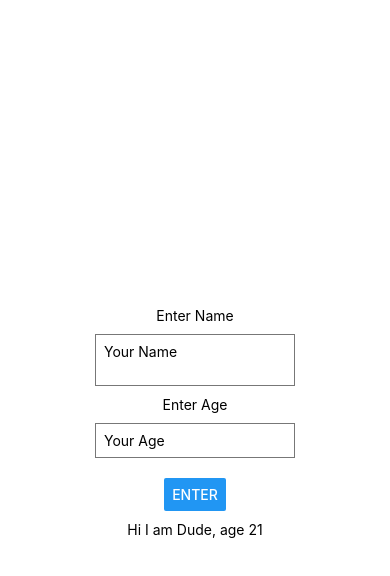
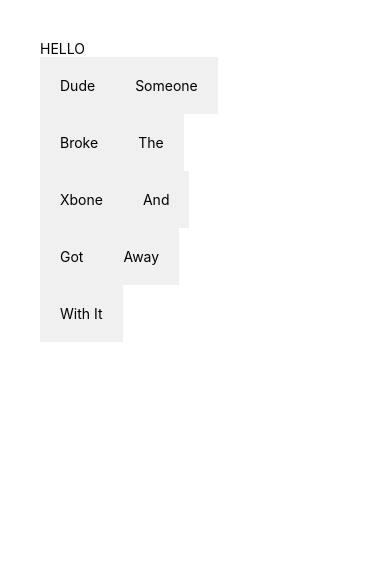
Before and after one commit to ShabanK/react-native-list-app, a React Native app: screen / in a window 390 px wide. Shown: the top 576 px of the page. Built offline with nearby package versions, Linux system fonts and the light colour scheme.

Commit message:
Flatlists

```diff
--- a/App.js
+++ b/App.js
@@ -1,50 +1,36 @@
 import { StatusBar } from "expo-status-bar";
 import React, { useState } from "react";
-import { StyleSheet, Text, View, Button, TextInput } from "react-native";
+import {
+  StyleSheet,
+  Text,
+  View,
+  Button,
+  TextInput,
+  ScrollView,
+  FlatList,
+} from "react-native";
 
 export default function App() {
-  const [name, setName] = useState("Dude");
-  const [age, setAge] = useState(21);
-  const [textfieldName, setTextfieldName] = useState("");
-  const [textfieldAge, setTextfieldAge] = useState("");
-  let change = () => {
-    setName(textfieldName);
-    setAge(textfieldAge);
-  };
+  const [data, setData] = useState([
+    { name: "Dude", id: 1 },
+    { name: "Someone", id: 12 },
+    { name: "Broke", id: 13 },
+    { name: "The", id: 14 },
+    { name: "Xbone", id: 15 },
+    { name: "And", id: 16 },
+    { name: "Got", id: 17 },
+    { name: "Away", id: 18 },
+    { name: "With It", id: 19 },
+  ]);
   return (
     <View style={styles.container}>
-      <View style={styles.inputDiv}>
-        <Text>Enter Name</Text>
-        <TextInput
-          multiline
-          style={styles.textInput}
-          placeholder="Your Name"
-          onChangeText={(val) => {
-            setTextfieldName(val);
-          }}
-        />
-        <Text>Enter Age</Text>
-        <TextInput
-          keyboardType="numeric"
-          style={styles.textInput}
-          placeholder="Your Age"
-          onChangeText={(val) => {
-            setTextfieldAge(val);
-          }}
-        />
-        <View style={styles.buttonDiv}>
-          <Button
-            title="ENTER"
-            onPress={change}
-            // accessibilityLabel="Learn more about this button"
-          />
-        </View>
-      </View>
-      <View>
-        <Text>
-          Hi I am {name}, age {age}
-        </Text>
-      </View>
+      <Text>HELLO</Text>
+      <FlatList
+        numColumns={2}
+        keyExtractor={(item) => item.id}
+        data={data}
+        renderItem={({ item }) => <Text style={styles.item}>{item.name}</Text>}
+      />
     </View>
   );
 }
@@ -53,20 +39,26 @@
   container: {
     flex: 1,
     backgroundColor: "#fff",
-    alignItems: "center",
-    justifyContent: "center",
+    margin: 20,
+    padding: 20,
+    // alignItems: "center",
+    // justifyContent: "center",
   },
-  inputDiv: {
-    alignItems: "center",
+  item: {
+    backgroundColor: "#f0f0f0",
+    padding: 20,
   },
-  buttonDiv: {
-    margin: 10,
-  },
-  textInput: {
-    borderWidth: 1,
-    borderColor: "#777",
-    padding: 8,
-    margin: 10,
-    width: 200,
-  },
+  // inputDiv: {
+  //   alignItems: "center",
+  // },
+  // buttonDiv: {
+  //   margin: 10,
+  // },
+  // textInput: {
+  //   borderWidth: 1,
+  //   borderColor: "#777",
+  //   padding: 8,
+  //   margin: 10,
+  //   width: 200,
+  // },
 });
```
Also changed, not shown: 1 other file (tests, documents, lock files or other folders).
